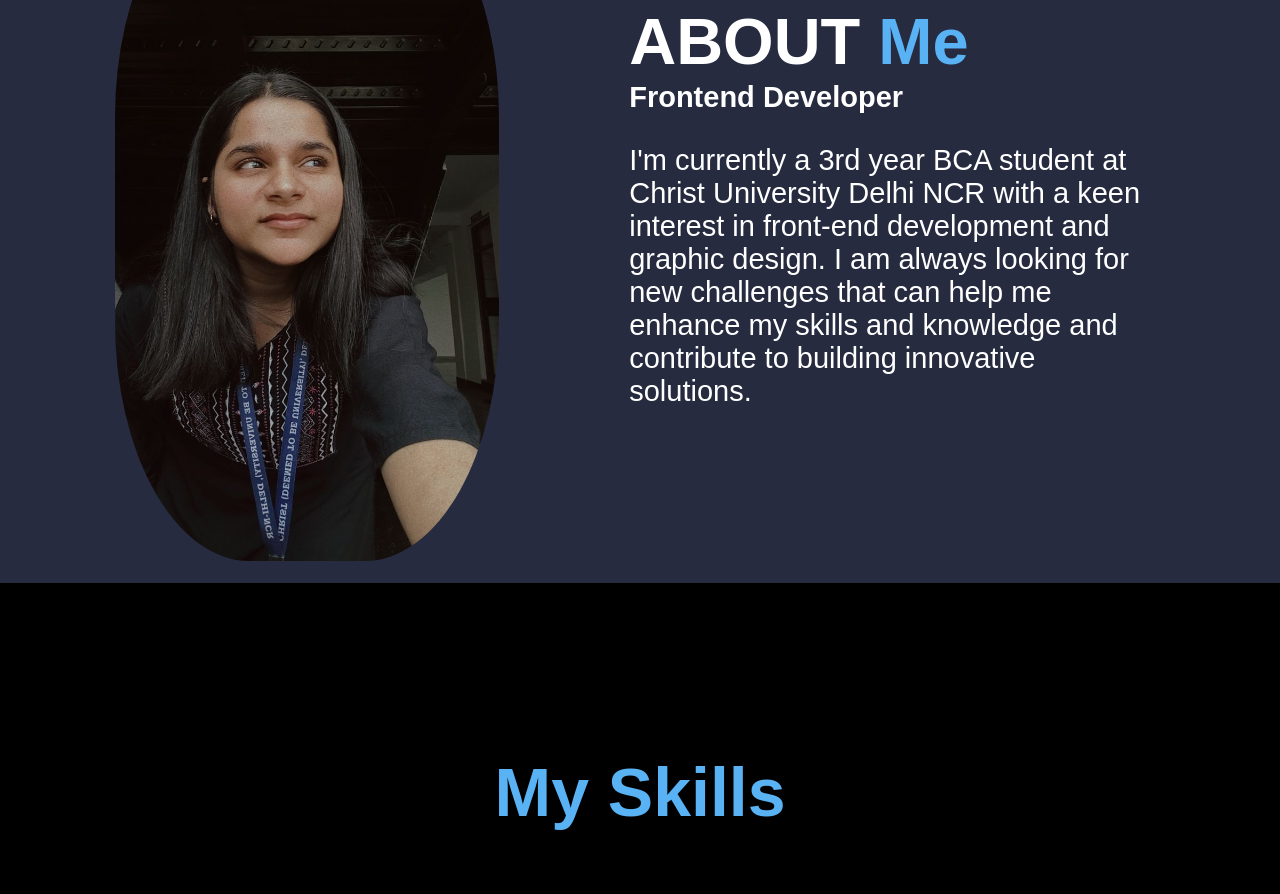
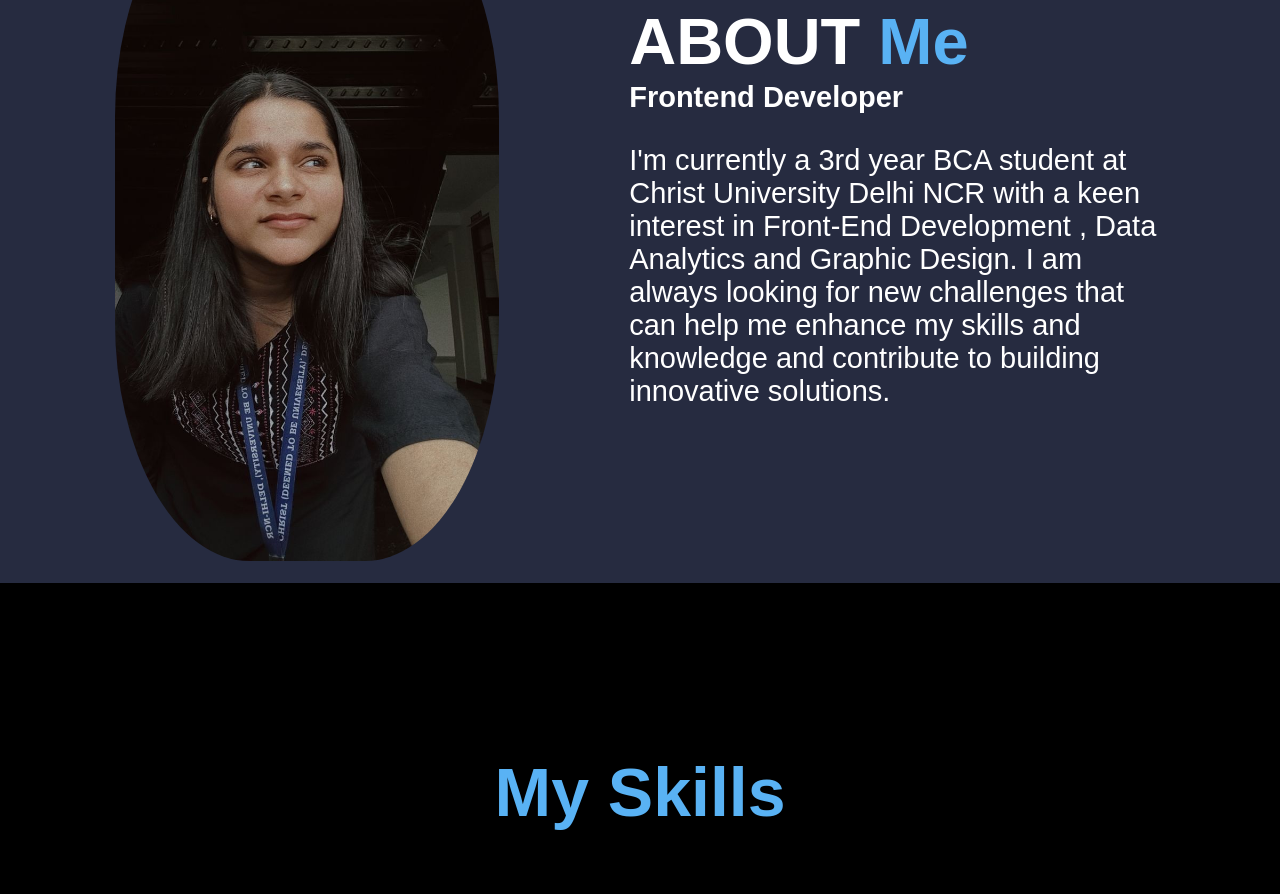
Before and after one commit to fatima064/MY-PORTFOLIO-, a plain HTML site: page index.html in a window 1280 px wide. Shown: the part 1022-1916 px from the top of the page. Drawn offline with Linux system fonts and the light colour scheme.

Commit message:
Update index.html

```diff
--- a/index.html
+++ b/index.html
@@ -53,7 +53,7 @@
             <h2 class="heading">ABOUT <span>Me</span></h2>
           <h3>Frontend Developer</h3>
 
-            <p>I'm currently a 3rd year BCA student at Christ University Delhi NCR with a keen interest in front-end development and graphic design.
+            <p>I'm currently a 3rd year BCA student at Christ University Delhi NCR with a keen interest in Front-End Development , Data Analytics and Graphic Design.
                  I am always looking for new challenges that can help me enhance my skills and knowledge and contribute to building innovative solutions.</p>
         </div>
     </section>
```
